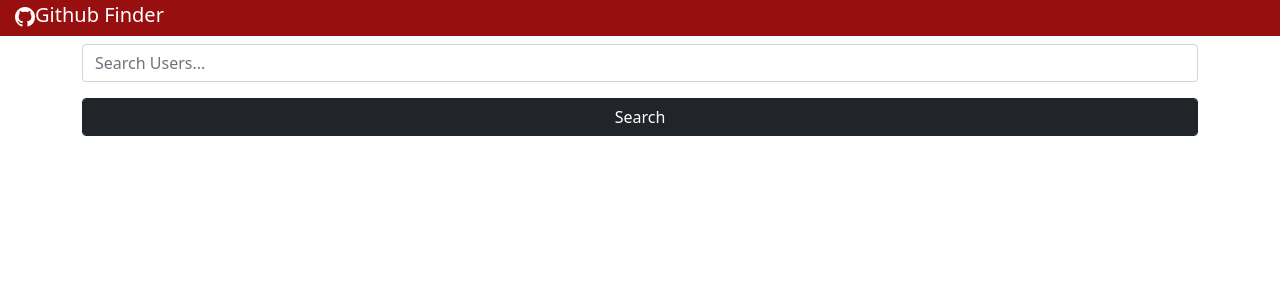
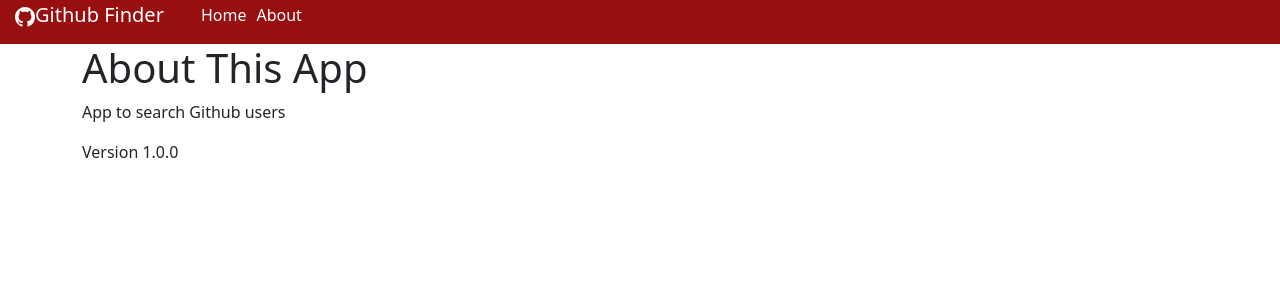
Before and after one commit to Harish111198/Git-hubUser-Finder, a React (Vite) app: page /about in a window 1280 px wide. Shown: the top 300 px of the page. Built offline with nearby package versions, Linux system fonts and the light colour scheme.

Commit message:
complete gitFinder

```diff
--- a/package.json
+++ b/package.json
@@ -18,6 +18,7 @@
     "react-dom": "^17.0.2",
     "react-icon": "^1.0.0",
     "react-icons": "^4.3.1",
+    "react-router-dom": "^5.3.0",
     "reactstrap": "^9.0.1",
     "sass": "^1.49.11"
   },
--- a/src/App.jsx
+++ b/src/App.jsx
@@ -1,6 +1,10 @@
-import { useState, Component } from 'react'
+import { useState, Component, Fragment } from 'react'
+import { BrowserRouter as Router, Switch, Route } from 'react-router-dom'
 import { Container } from 'react-bootstrap'
+import About from './pages/About'
+import Alert from './layouts/Alert'
 import axios from 'axios'
+import User from './components/User'
 import Users from './components/Users'
 import NavBar from './layouts/header/NavBar'
 import Search from './components/Search'
@@ -8,7 +12,9 @@ import Search from './components/Search'
 class App extends Component {
   state = {
     users: [],
-    loading: false
+    user: {},
+    loading: false,
+    alert: null
   };
 
   // async componentDidMount() {
@@ -22,23 +28,61 @@ class App extends Component {
     const res = await axios.get(`https://api.github.com/search/users?q=${text}&client_id=${import.meta.env.VITE_GITHUB_CLIENT_ID}&client_secret=${import.meta.env.VITE_GITHUB_CLIENT_SECRET}`)
     this.setState({ users: res.data.items, loading: false });
   }
+  //Get single github user
+  getUser = async (username) => {
+
+    this.setState({ loading: true });
+    const res = await axios.get(`https://api.github.com/users/${username}?client_id=${import.meta.env.VITE_GITHUB_CLIENT_ID}&client_secret=${import.meta.env.VITE_GITHUB_CLIENT_SECRET}`)
+    this.setState({ user: res.data, loading: false });
+  }
+  //clear users from state
   clearUsers = () => {
     this.setState({ users: [], loading: false })
   }
+  setAlert = (msg, type) => {
+    this.setState({ alert: { msg, type } });
+    setTimeout(() =>
+      this.setState({ alert: null })
+      , 5000);
+  }
+
 
   render() {
-    const { users, loading } = this.state;
+    const { users, user, loading } = this.state;
     return (
-      <div className="App">
+      <Router>
+        <div className="App">
 
-        <NavBar title="Github Finder" />
+          <NavBar title="Github Finder" />
+          <Container>
+            <Alert alert={this.state.alert} />
 
-        <Container>
-          <Search searchUsers={this.searchUsers} clearUsers={this.clearUsers} showClear={users.length > 0 ? true : false} />
-          <Users loading={loading} users={users} />
-        </Container>
+            <Switch>
+              <Route exact path='/' render={props => (
+                <Fragment>
+                  <Search
+                    searchUsers={this.searchUsers} clearUsers={this.clearUsers} showClear={users.length > 0 ? true : false}
+                    setAlert={this.setAlert}
+                  />
+                  <Users loading={loading} users={users} />
+                </Fragment>
+              )} />
 
-      </div>
+              <Route exact path='/about' component={About} />
+              <Route exact path='/user/:login' render={props => {
+                <User {...props} getUser={this.getUser} user={user} loading={loading} />
+              }} />
+            </Switch>
+
+
+
+
+
+          </Container>
+
+        </div>
+      </Router>
+
     )
   }
 }
--- a/src/components/Search.jsx
+++ b/src/components/Search.jsx
@@ -10,12 +10,19 @@ class Search extends Component {
   static propTypes = {
     searchUsers: PropTypes.func.isRequired,
     clearUsers: PropTypes.func.isRequired,
-    showClear: PropTypes.bool.isRequired
+    showClear: PropTypes.bool.isRequired,
+    setAlert: PropTypes.func.isRequired
   }
   onSubmit = (e) => {
     e.preventDefault();
-    this.props.searchUsers(this.state.text);
-    this.setState({ text: '' });
+    if (this.state.text === '') {
+      this.props.setAlert("please enter something", "light");
+    }
+    else {
+
+      this.props.searchUsers(this.state.text);
+      this.setState({ text: '' });
+    }
   };
   onChange = (e) => {
     this.setState({ text: e.target.value })
--- /dev/null
+++ b/src/components/User.jsx
@@ -0,0 +1,30 @@
+import React, { Component } from 'react'
+
+class User extends Component {
+  componentDidMount() {
+    this.props.getUser(this.props.match.params.login);
+
+  }
+  render() {
+    const {
+      name,
+      avatar_url,
+      location,
+      bio,
+      blog,
+      login,
+      html_url,
+      followers,
+      following,
+      public_repos,
+      public_gists,
+      hireable
+    } = this.props.user;
+    const { loading } = this.props;
+    return (
+      <div>{name}</div>
+    )
+  }
+}
+
+export default User
--- a/src/components/UserItem.jsx
+++ b/src/components/UserItem.jsx
@@ -1,5 +1,6 @@
 import React from 'react'
 import PropTypes from 'prop-types'
+import { Link } from 'react-router-dom'
 const UserItem = ({ user: { login, avatar_url, html_url } }) => {
   return (
     <div className='card align-items-center'>
@@ -7,7 +8,7 @@ const UserItem = ({ user: { login, avatar_url, html_url } }) => {
         style={{ width: '60px' }} />
       <h3>{login}</h3>
       <div>
-        <a href={html_url} className='btn btn-dark btn-sm my-1'>More option</a >
+        <Link to={`/user/${login}`} className='btn btn-dark btn-sm my-1'>More </Link>
       </div>
     </div>
   )
--- /dev/null
+++ b/src/layouts/Alert.jsx
@@ -0,0 +1,16 @@
+import React from 'react'
+import styles from './styles.module.scss'
+import { FiXCircle } from "react-icons/fi"
+const Alert = ({ alert }) => {
+  return (
+    alert !== null && (
+      <div className={styles.alertcl} >
+        <FiXCircle />
+        {alert.msg}
+
+      </div>
+    )
+  )
+}
+
+export default Alert
--- a/src/layouts/header/NavBar.jsx
+++ b/src/layouts/header/NavBar.jsx
@@ -2,6 +2,8 @@ import React from 'react'
 import styles from "../header/style.module.scss"
 import classNames from "classnames"
 import { GoMarkGithub } from "react-icons/go";
+import { Link } from "react-router-dom"
+
 
 
 const NavBar = ({ title }) => {
@@ -12,6 +14,14 @@ const NavBar = ({ title }) => {
         < GoMarkGithub />
         {title}
       </h5>
+      <ul className={styles.myHomec}>
+        <li>
+          <Link to="/">Home</Link>
+        </li>
+        <li>
+          <Link to="/about">About</Link>
+        </li>
+      </ul>
     </nav>
 
   )
--- a/src/layouts/header/style.module.scss
+++ b/src/layouts/header/style.module.scss
@@ -4,4 +4,18 @@
   padding-left: 15px;
   padding-bottom: 1px;
   padding-top: 3px;
+  display: flex;
 }
+.myHomec {
+  display: flex;
+
+  list-style: none;
+  li {
+    a {
+      text-decoration: none;
+      color: white;
+      margin-right: 5px;
+      margin-left: 5px;
+    }
+  }
+}
--- /dev/null
+++ b/src/layouts/styles.module.scss
@@ -0,0 +1,4 @@
+.alertcl {
+  margin-top: 5px;
+  background: rgb(224, 178, 178);
+}
--- /dev/null
+++ b/src/pages/About.jsx
@@ -0,0 +1,13 @@
+import React, { Fragment } from 'react'
+
+const About = () => {
+  return (
+    <Fragment>
+      <h1>About This App </h1>
+      <p>App to search Github users</p>
+      <p>Version 1.0.0</p>
+    </Fragment>
+  )
+}
+
+export default About
```
Also changed, not shown: 1 other file (tests, documents, lock files or other folders).
